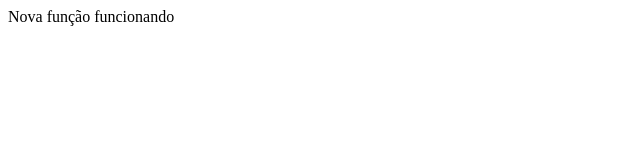
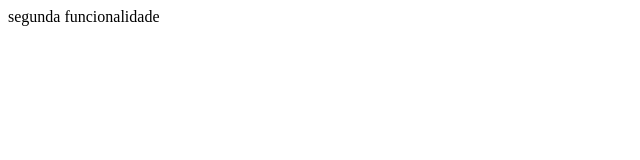
Before and after one commit to pereira157c/lab-colaboracao-github, a plain HTML site: page index.html in a window 1280 px wide. Shown: the full height of the page, 0-640 px from the left. Drawn offline with Linux system fonts and the light colour scheme.

Commit message:
feat: adiciona ajuste final

```diff
--- a/index.html
+++ b/index.html
@@ -1 +1 @@
-<p>Nova função funcionando</p>
+<p>segunda funcionalidade</p>
```
